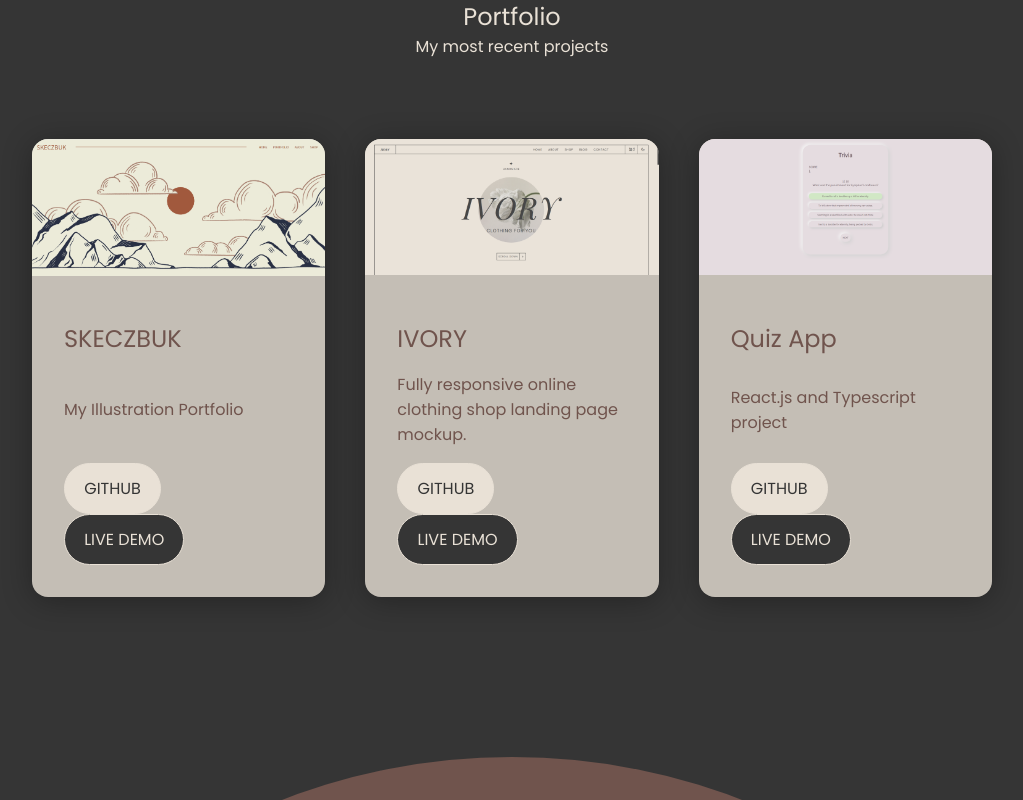
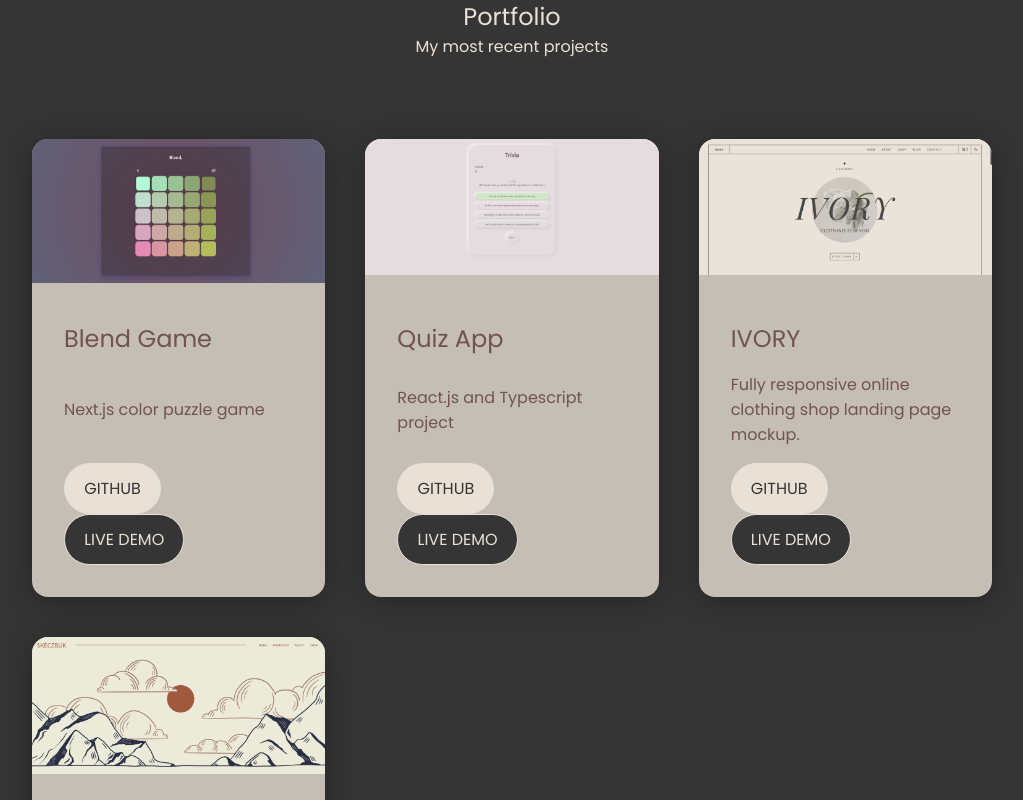
Before and after one commit to alerybo/ARybolowiczPortfolio, a React (Create React App) app: page / in a window 1280 px wide. Shown: the part 1620-2420 px from the top of the page, without its empty margins (128-1151 px from the left). Built offline with nearby package versions, Linux system fonts and the light colour scheme.

Commit message:
portfolio update

```diff
--- a/src/components/Portfolio/Portfolio.jsx
+++ b/src/components/Portfolio/Portfolio.jsx
@@ -2,17 +2,26 @@ import React from "react";
 import "./Portfolio.css";
 import SKECZBUK from "../../assets/portfolio_skeczbuk.png";
 import IVORY from "../../assets/portfolio_ivory.png";
-import BOOKIE from "../../assets/portfolio_bookie.png";
+// import BOOKIE from "../../assets/portfolio_bookie.png";
 import QUIZ from "../../assets/portfolio_quizapp.png";
+import BLEND from "../../assets/portfolio-blend-game.png";
 
 const data = [
   {
-    id: 1,
-    img: SKECZBUK,
-    title: "SKECZBUK",
-    subtitle: "My Illustration Portfolio",
-    github: "https://github.com/alerybo/skeczbuk",
-    demo: "https://skeczbuk.netlify.app/",
+    id: 4,
+    img: BLEND,
+    title: "Blend Game",
+    subtitle: "Next.js color puzzle game",
+    github: "https://github.com/alerybo/blend-game",
+    demo: "https://blend-game.vercel.app/",
+  },
+  {
+    id: 3,
+    img: QUIZ,
+    title: "Quiz App",
+    subtitle: "React.js and Typescript project",
+    github: "https://github.com/alerybo/quiz-app",
+    demo: "https://ar-trivia-app.netlify.app/",
   },
   {
     id: 2,
@@ -23,12 +32,12 @@ const data = [
     demo: "https://ivoryclothing.netlify.app/",
   },
   {
-    id: 3,
-    img: QUIZ,
-    title: "Quiz App",
-    subtitle: "React.js and Typescript project",
-    github: "https://github.com/alerybo/quiz-app",
-    demo: "https://ar-trivia-app.netlify.app/",
+    id: 1,
+    img: SKECZBUK,
+    title: "SKECZBUK",
+    subtitle: "My Illustration Portfolio",
+    github: "https://github.com/alerybo/skeczbuk",
+    demo: "https://skeczbuk.netlify.app/",
   },
 ];
 
```
Also changed, not shown: src/assets/portfolio-blend-game.png (added).
